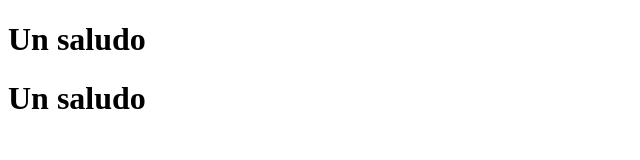
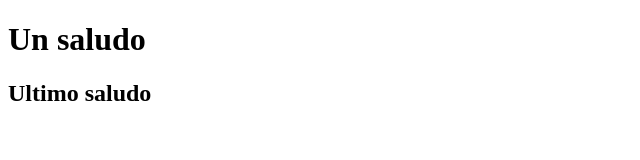
Before and after one commit to camilortte/TestAutomatedDeploy, a plain HTML site: page index.html in a window 1280 px wide. Shown: the whole page, without its empty margins (0-640 px from the left). Drawn offline with Linux system fonts and the light colour scheme.

Commit message:
Update index.html

```diff
--- a/index.html
+++ b/index.html
@@ -6,6 +6,6 @@
 </head>
 <body>
 	<h1>Un saludo</h1>
-		<h1>Un saludo</h1>
+	<h2> Ultimo saludo </h2>
 </body>
 </html>
```
